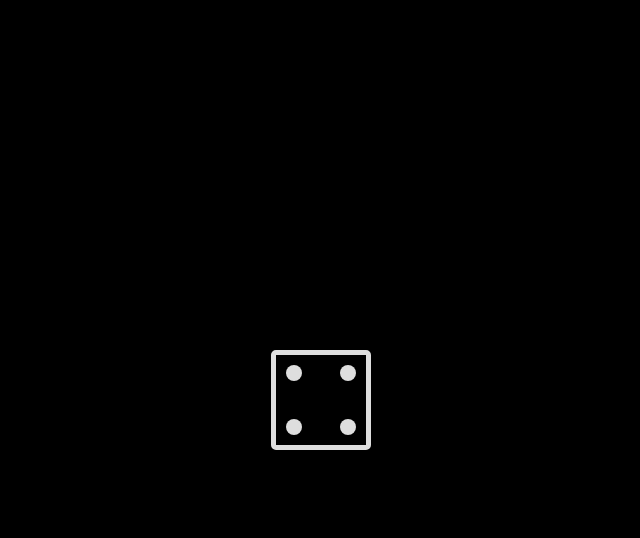
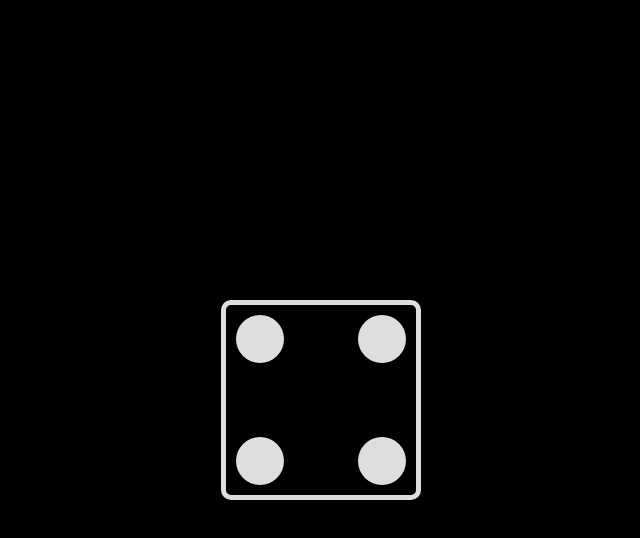
Before and after one commit to adam-kowalczuk/dicey, a React (Create React App) app: page / in a window 1280 px wide. Both pictures are taken after a click on the button 640 px from the left and 400 px from the top of the page. Shown: the top 538 px of the page, without its empty margins (319-959 px from the left). Built offline with nearby package versions, Linux system fonts and the light colour scheme.

Commit message:
Resize die

```diff
--- a/src/App.css
+++ b/src/App.css
@@ -6,38 +6,29 @@
 
 .main {
   background-color: black;
-  color: rgb(222, 222, 222);
   height: 100vh;
   display: flex;
-  flex-direction: column;
   align-items: center;
   justify-content: center;
 }
 
-.value {
-  font-size: 10rem;
-  font-family: Arial, Helvetica, sans-serif;
-  font-weight: 700;
-}
-
 .die {
   display: flex;
-  flex-wrap: wrap;
   flex-direction: column;
   justify-content: space-between;
   align-items: center;
-  height: 100px;
-  width: 100px;
+  height: 200px;
+  width: 200px;
   border: 5px solid rgb(222, 222, 222);
-  border-radius: 5px;
+  border-radius: 10px;
   background: none;
   color: rgb(222, 222, 222);
   padding: 10px;
 }
 
 .dots {
-  width: 1rem;
-  height: 1rem;
+  width: 3rem;
+  height: 3rem;
   border-radius: 50%;
   background-color: rgb(222, 222, 222);
 }
@@ -55,7 +46,7 @@
 }
 
 .left-right {
-  width: calc(100px - 30px);
+  width: calc(200px - 30px);
   display: flex;
   justify-content: space-between;
   align-items: center;
--- a/src/App.js
+++ b/src/App.js
@@ -11,10 +11,8 @@ export default function App() {
 
   return (
     <div className="main">
-      {/* <p className="value">{rolledValue}</p> */}
       <button className="die" onClick={roll}>
         <Dots roll={rolledValue} />
-        {/* {Dots({ roll: rolledValue })} */}
       </button>
     </div>
   );
--- a/src/index.css
+++ /dev/null
@@ -1,13 +0,0 @@
-body {
-  margin: 0;
-  font-family: -apple-system, BlinkMacSystemFont, 'Segoe UI', 'Roboto', 'Oxygen',
-    'Ubuntu', 'Cantarell', 'Fira Sans', 'Droid Sans', 'Helvetica Neue',
-    sans-serif;
-  -webkit-font-smoothing: antialiased;
-  -moz-osx-font-smoothing: grayscale;
-}
-
-code {
-  font-family: source-code-pro, Menlo, Monaco, Consolas, 'Courier New',
-    monospace;
-}
--- a/src/index.js
+++ b/src/index.js
@@ -1,17 +1,10 @@
-import React from 'react';
-import ReactDOM from 'react-dom/client';
-import './index.css';
-import App from './App';
-import reportWebVitals from './reportWebVitals';
+import React from "react";
+import ReactDOM from "react-dom/client";
+import App from "./App";
 
-const root = ReactDOM.createRoot(document.getElementById('root'));
+const root = ReactDOM.createRoot(document.getElementById("root"));
 root.render(
   <React.StrictMode>
     <App />
   </React.StrictMode>
 );
-
-// If you want to start measuring performance in your app, pass a function
-// to log results (for example: reportWebVitals(console.log))
-// or send to an analytics endpoint. Learn more: https://bit.ly/CRA-vitals
-reportWebVitals();
--- a/src/reportWebVitals.js
+++ /dev/null
@@ -1,13 +0,0 @@
-const reportWebVitals = onPerfEntry => {
-  if (onPerfEntry && onPerfEntry instanceof Function) {
-    import('web-vitals').then(({ getCLS, getFID, getFCP, getLCP, getTTFB }) => {
-      getCLS(onPerfEntry);
-      getFID(onPerfEntry);
-      getFCP(onPerfEntry);
-      getLCP(onPerfEntry);
-      getTTFB(onPerfEntry);
-    });
-  }
-};
-
-export default reportWebVitals;
```
Also changed, not shown: src/logo.svg (deleted), 1 other file (tests, documents, lock files or other folders).
